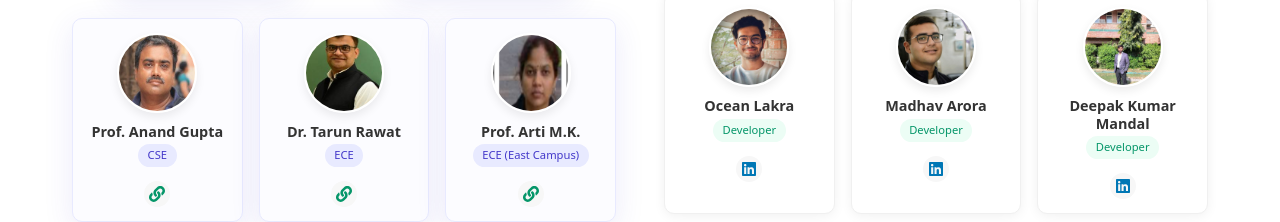
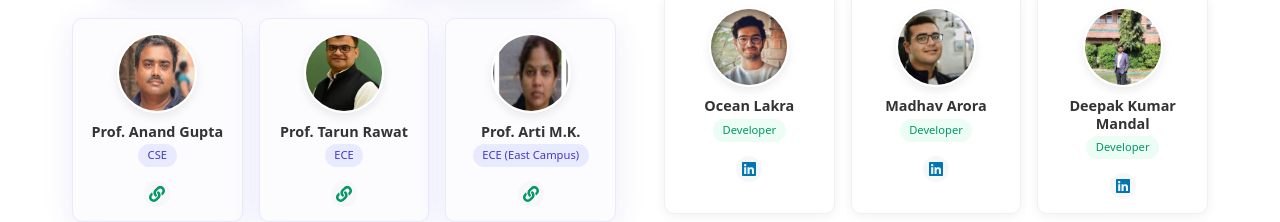
Before and after one commit to avlokan-nsut/nptelize, a React (Vite) app in the folder frontend/: page /developers in a window 1280 px wide. Shown: the part 667-889 px from the top of the page. Built offline with nearby package versions, Linux system fonts and the light colour scheme; no server answers.

Commit message:
Dr. to Prof. Tarun Rawat Sir

```diff
--- a/frontend/src/components/Developers.tsx
+++ b/frontend/src/components/Developers.tsx
@@ -40,7 +40,7 @@ const developers: Developer[] = [
     },
     {
         id: 105,
-        name: "Dr. Tarun Rawat",
+        name: "Prof. Tarun Rawat",
         role: "ECE",
         category: "professor",
         websiteUrl: "https://www.nsut.ac.in/en/node/271",
```
